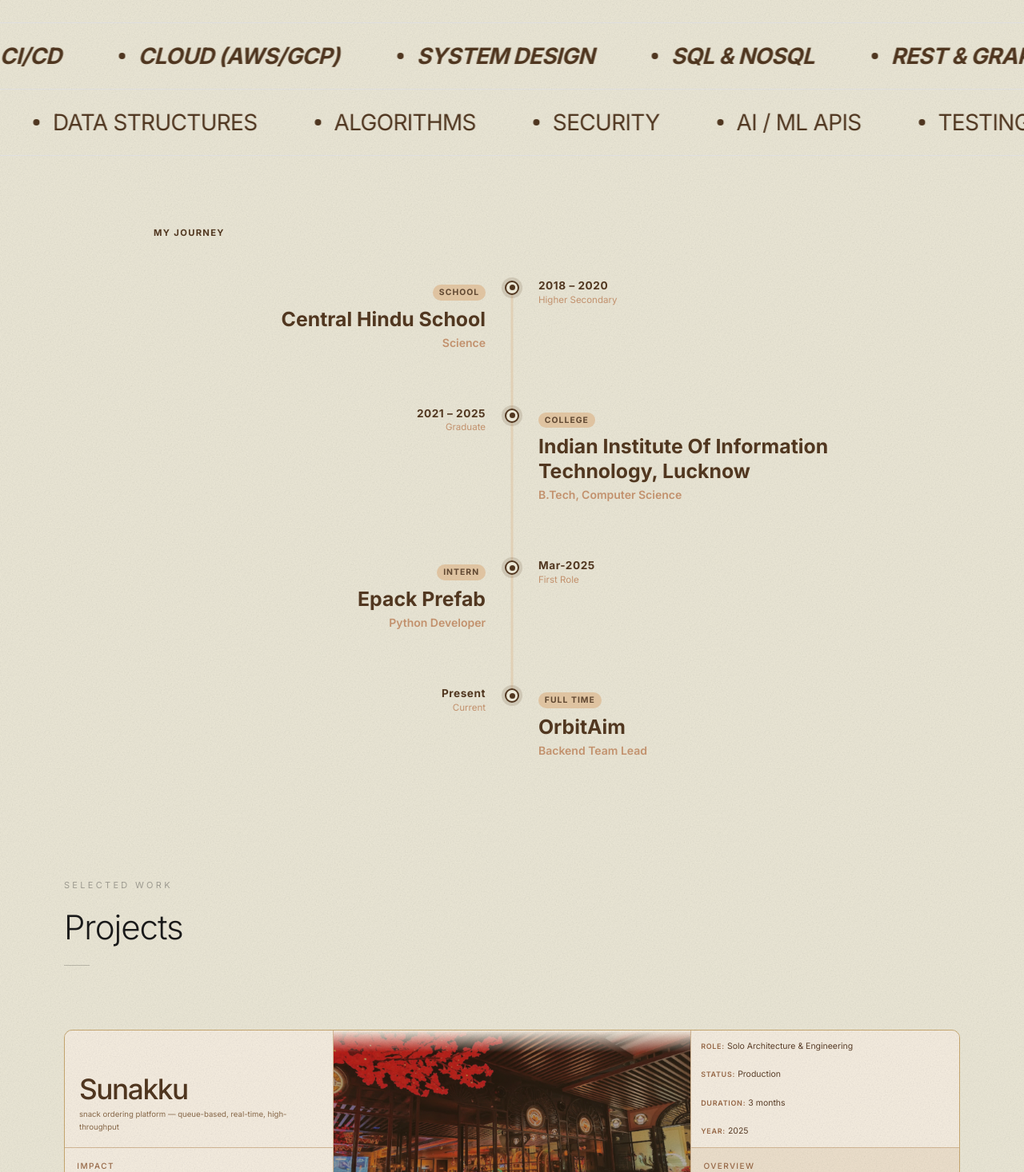
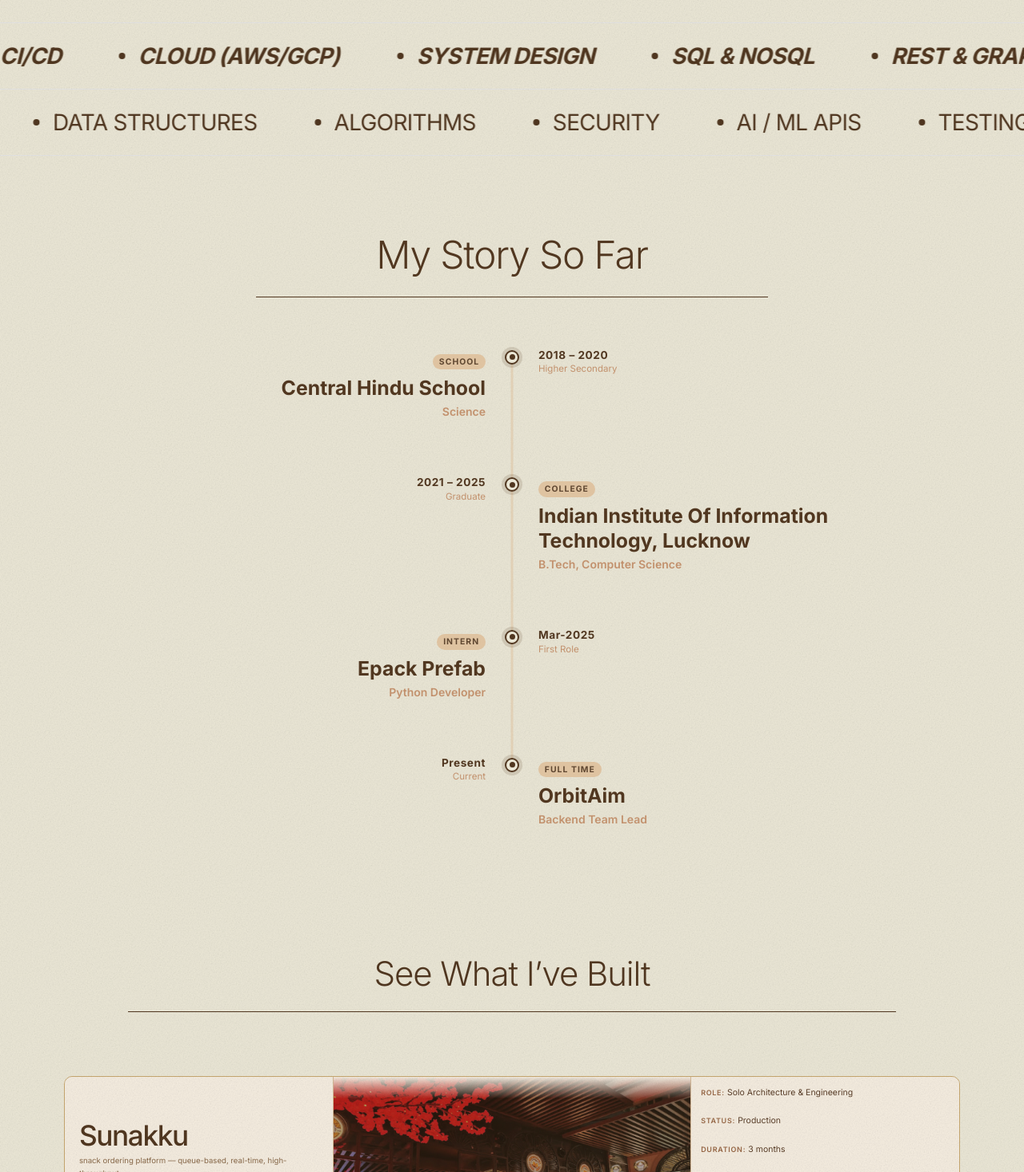
Before and after one commit to avneeshrai07/my-portfolio, a Next.js app: page / in a window 1280 px wide. Shown: the part 903-2369 px from the top of the page at 80% size. Built offline with nearby package versions, Linux system fonts and the light colour scheme.

Commit message:
my Journey

```diff
--- a/components/MyJourney.tsx
+++ b/components/MyJourney.tsx
@@ -425,9 +425,10 @@ export default function MyJourney() {
 
         {/* Header */}
         <div className="tj-wrap pt-[clamp(3rem,8vw,5.5rem)] pb-[clamp(1.5rem,4vw,2.5rem)] relative z-[1]">
-          <p className="text-[clamp(0.6rem,0.9vw,0.7rem)] font-bold tracking-[0.12em] uppercase text-[var(--suit-brown)] mb-[0.6rem]">
-            My Journey
-          </p>
+          <h1 className="text-[clamp(1.8rem,4vw,3rem)] font-light tracking-tight text-[var(--suit-brown)] text-center">
+            My Story So Far
+          </h1>
+        <div className="w-[50vw] h-px mt-4 mx-auto mb-6" style={{ background: "var(--suit-brown)" }} />
         </div>
 
         {/* Timeline */}
--- a/components/ProjectsSection.jsx
+++ b/components/ProjectsSection.jsx
@@ -9,19 +9,13 @@ const ProjectsSection = () => {
 
       {/* ── Section header ── */}
       <div className="mb-12 md:mb-20">
-        <p
-          className="text-[10px] md:text-[11px] tracking-[0.3em] uppercase mb-3"
-          style={{ color: 'rgba(26,26,26,0.35)' }}
+        <h1
+          className="text-[28px] md:text-[36px] lg:text-[42px] text-center font-light tracking-tight"
+          style={{ color: "var(--suit-brown)" }}
         >
-          Selected Work
-        </p>
-        <h2
-          className="text-[28px] md:text-[36px] lg:text-[42px] font-light tracking-tight"
-          style={{ color: '#1a1a1a' }}
-        >
-          Projects
-        </h2>
-        <div className="w-8 h-px mt-4" style={{ background: 'rgba(0,0,0,0.2)' }} />
+          See What I’ve Built
+        </h1>
+        <div className="w-[75vw] h-px mt-4 mx-auto" style={{ background: "var(--suit-brown)" }} />
       </div>
 
       {/* ── Project cards — one per row, full width ── */}
```
